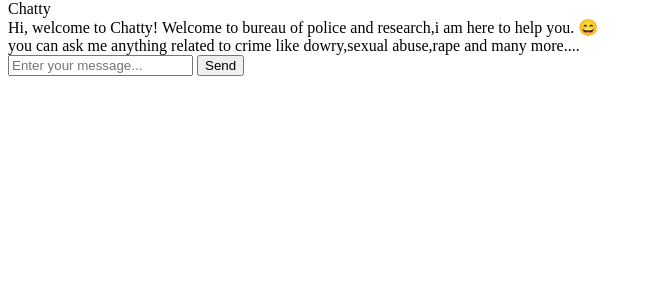
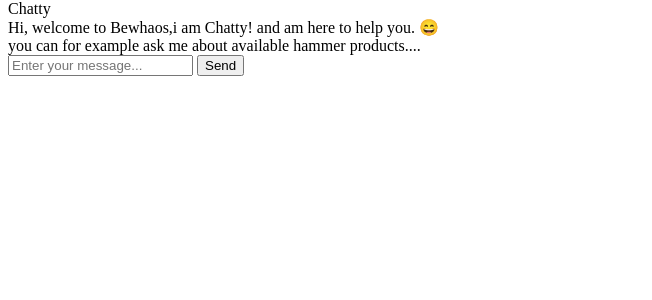
Before and after one commit to ibmcicdk/CIC-HIRING-TEST, a Python web app: template chatbot/webapp/templates/index.html in a window 1280 px wide. Shown: the part 26-326 px from the top of the page, without its empty margins (0-652 px from the left). Run offline with Jinja, Linux system fonts and the light colour scheme; the template is opened without the code that fills it, so the values that code supplies are empty; some libraries are stand-ins or nearby versions.

Commit message:
Bewhaos special

```diff
--- a/chatbot/training/train.py
+++ b/chatbot/training/train.py
@@ -6,6 +6,7 @@ import os
 import json
 import shutil
 import pickle
+
 import numpy as np
 import nltk
 from nltk.stem import WordNetLemmatizer
--- a/chatbot/webapp/templates/index.html
+++ b/chatbot/webapp/templates/index.html
@@ -32,10 +32,10 @@
           </div>
 
           <div class="msg-text">
-            Hi, welcome to Chatty! Welcome to bureau of police and research,i am here to help you. 😄
+            Hi, welcome to Bewhaos,i am Chatty! and am here to help you. 😄
           </div>
           <div class="msg-text">
-            you can ask me anything related to crime like dowry,sexual abuse,rape and many more....
+            you can for example ask me about available hammer products....
           </div>
         </div>
       </div>
```
Also changed, not shown: requirements.txt (+4 -4 lines), readme.md, 4 other files.
